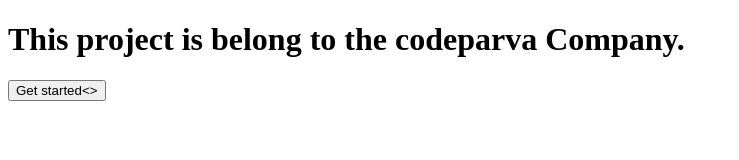
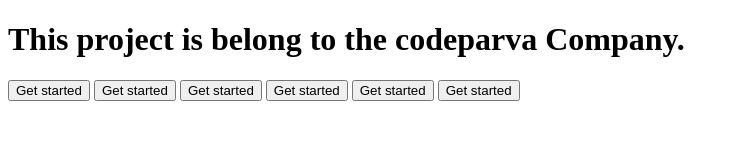
Before and after one commit to Raghujarupula/tutorial, a plain HTML site: page tutorial.html in a window 1280 px wide. Shown: the whole page, without its empty margins (0-739 px from the left). Drawn offline with Linux system fonts and the light colour scheme.

Commit message:
variants of buttons

```diff
--- a/tutorial.html
+++ b/tutorial.html
@@ -3,6 +3,11 @@
     <head></head>
     <body>
         <h1>This project is belong to the codeparva Company.</h1>
-        <button>Get started<>
+        <button>Get started</button>
+        <button class = "btn-primary">Get started</button>
+        <button class = "btn-info">Get started</button>
+        <button class = "btn-success">Get started</button>
+        <button class = "btn-danger">Get started</button>
+        <button class = "btn-secondary">Get started</button>
     </body>
 </html>
```
